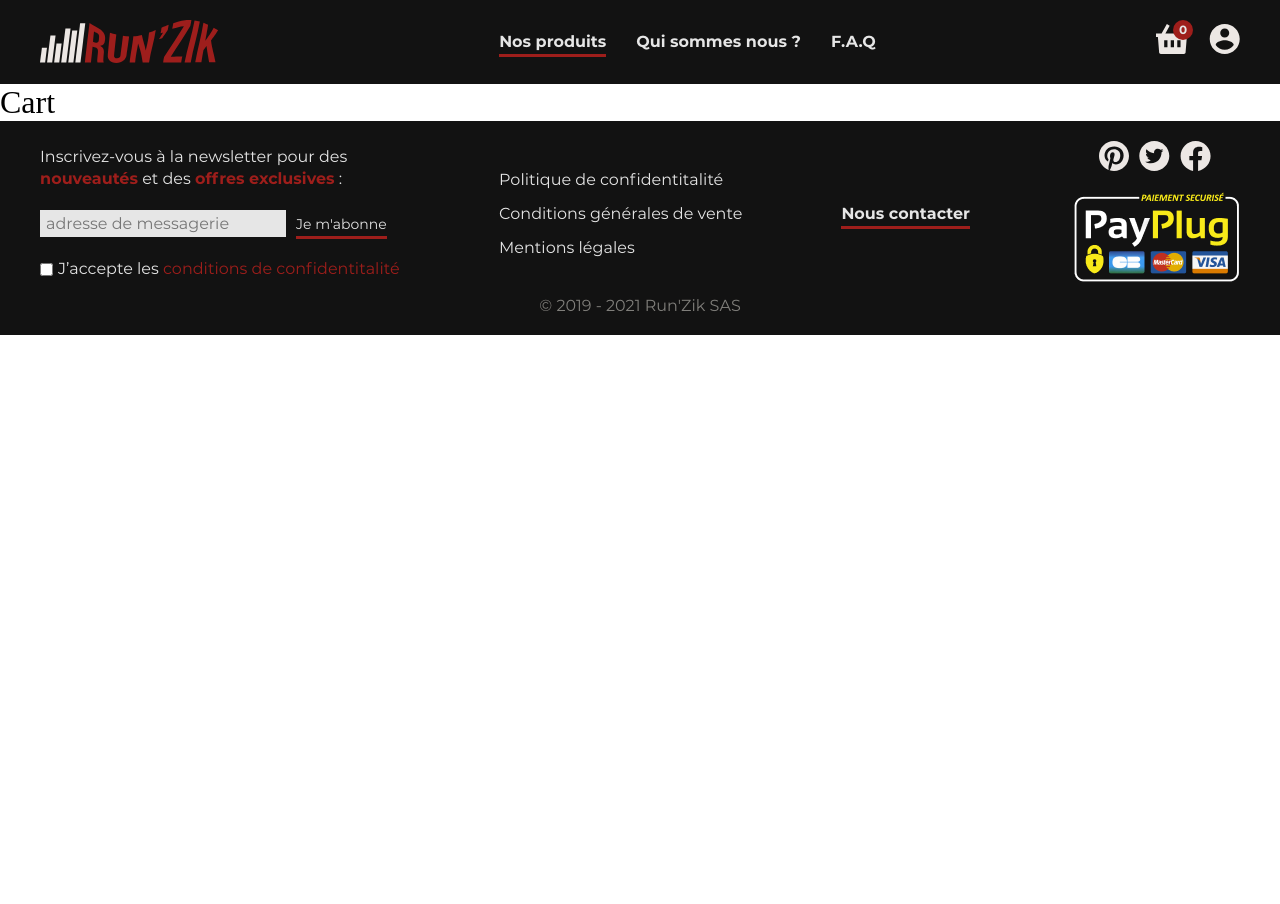
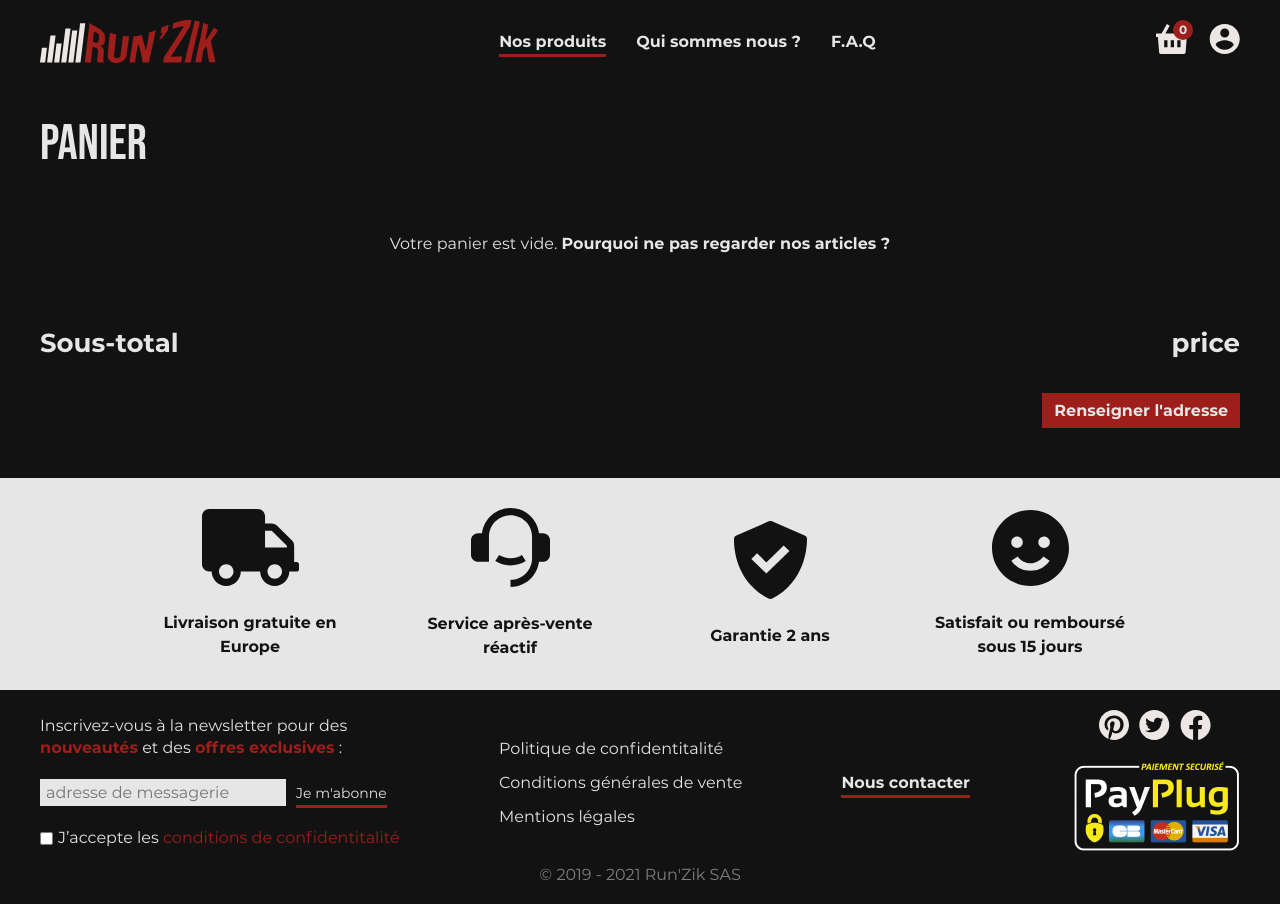
Before and after one commit to web-lux/angular-shopping-cart, an Angular app: page /cart in a window 1280 px wide. Before the commit the page ends 800 px from the top, so only its background shows below. Built offline with nearby package versions, Linux system fonts and the light colour scheme.

Commit message:
display dynamically items in cart

```diff
--- /dev/null
+++ b/src/app/components/cart-row.component.html
@@ -0,0 +1,10 @@
+  <img [src]="cartItem.image" alt="Image de l'article" />
+  <span class="item-name" aria-label="Nom de l'article">
+     {{ cartItem.title }}
+  </span>
+  <div class="item-quantity">
+    <button class="btn-quantity" aria-label="Réduire quantité">-</button>
+    <span aria-label="Quantité dans le panier">{{ cartItem.quantity }}</span>
+    <button class="btn-quantity" aria-label="Augmenter quantité">+</button>
+  </div>
+  <span class="item-price" aria-label="Prix de l'article"> {{ cartItem.price * cartItem.quantity }} </span>
--- /dev/null
+++ b/src/app/components/cart-row.component.scss
@@ -0,0 +1,52 @@
+:host.cart-row {
+    background: var(--white);
+    display: flex;
+    align-items: center;
+    padding: 30px;
+    gap: 50px;
+    flex-wrap: wrap;
+
+    @media screen and (max-width: 768px) {
+      flex-direction: column;
+
+      .item-quantity,
+      .item-price {
+        flex-basis: 0px !important;
+      }
+
+      .item-quantity {
+        width: 150px;
+      }
+    }
+
+    span {
+      color: var(--black);
+      font-weight: bold;
+    }
+
+    img {
+      width: 75px;
+      height: 75px;
+      object-fit: cover;
+      border-radius: 15px;
+    }
+
+    .item-name {
+      flex: 1;
+    }
+
+    .item-quantity {
+      flex-basis: 100px;
+      flex-grow: 0;
+      flex-shrink: 0;
+      display: flex;
+      justify-content: space-between;
+    }
+
+    .item-price {
+      flex-basis: 100px;
+      flex-grow: 0;
+      flex-shrink: 0;
+      text-align: right;
+    }
+  }
--- /dev/null
+++ b/src/app/pages/cart.component.html
@@ -0,0 +1,34 @@
+<div class="wrapper">
+    <main class="cart max-wrapper">
+        <h1 class="title">Panier</h1>
+
+        @if (cart.length === 0) {
+
+            <div class="content">
+                <p class="empty-message">
+                    Votre panier est vide. <a href="/">Pourquoi ne pas regarder nos articles ?</a>
+                </p>
+            </div>
+
+        }
+
+        @else {
+            <ul class={style.items}>
+                @for (cartItem of cart; track cartItem.id) {
+                    <li app-cart-row [cartItem]="cartItem" class="cart-row"></li>
+                }
+            </ul>
+        }
+
+        <div class="sum">
+            <span id="sum-label">Sous-total</span>
+            <span aria-labelledby="sum-label">price</span>
+        </div>
+
+        <button class="btn primary btn-next">
+            Renseigner l'adresse
+        </button>
+    </main>
+</div>
+
+<section app-banner></section>
--- /dev/null
+++ b/src/app/pages/cart.component.scss
@@ -0,0 +1,59 @@
+.wrapper {
+	background-color: var(--black);
+	display: flex;
+	align-items: center;
+	justify-content: center;
+}
+
+.cart {
+	display: flex;
+	flex-direction: column;
+	gap: 30px;
+	padding-top: 30px;
+	padding-bottom: 50px;
+
+	h1 {
+		color: var(--white);
+		margin-bottom: -10px;
+	}
+
+	.content {
+		display: flex;
+		justify-content: center;
+		align-items: center;
+		min-height: 100px;
+	}
+
+	.items {
+		display: flex;
+		flex-direction: column;
+		gap: 20px;
+	}
+
+	.sum {
+		display: flex;
+		justify-content: space-between;
+
+		span {
+			font-weight: bold;
+			font-size: 26px !important;
+		}
+	}
+
+	.btn-next {
+		align-self: flex-end;
+	}
+
+	@media screen and (max-width: 550px) {
+		li {
+			padding: 20px !important;
+			gap: 15px !important;
+		}
+	}
+
+	@media screen and (max-width: 375px) {
+		.itemQuantity {
+			flex-basis: 120px !important;
+		}
+	}
+}
--- a/src/app/pages/cart.component.ts
+++ b/src/app/pages/cart.component.ts
@@ -1,9 +1,21 @@
-import { Component } from '@angular/core';
+import { Component, inject } from '@angular/core';
+import { BannerComponent } from '../components/banner.component';
+import { CartService } from '../services/cartService';
+import CartItem from '../interfaces/cartInterface';
+import { CartRowComponent } from '../components/cart-row.component';
 
 @Component({
   selector: 'main[app-cart]',
   standalone: true,
-  template: `<h1>Cart</h1>`,
-  styles: ``,
+  templateUrl: "./cart.component.html",
+  styleUrl: "./cart.component.scss",
+  imports: [BannerComponent, CartRowComponent]
 })
-export class CartComponent {}
+export class CartComponent {
+  cartService: CartService = inject(CartService);
+  cart: CartItem[] = [];
+
+  constructor() {
+    this.cartService.cart$.subscribe((value) => this.cart = value);
+  };
+};
```
Also changed, not shown: src/app/components/cart-row.component.ts (added, +13 -0 lines).
